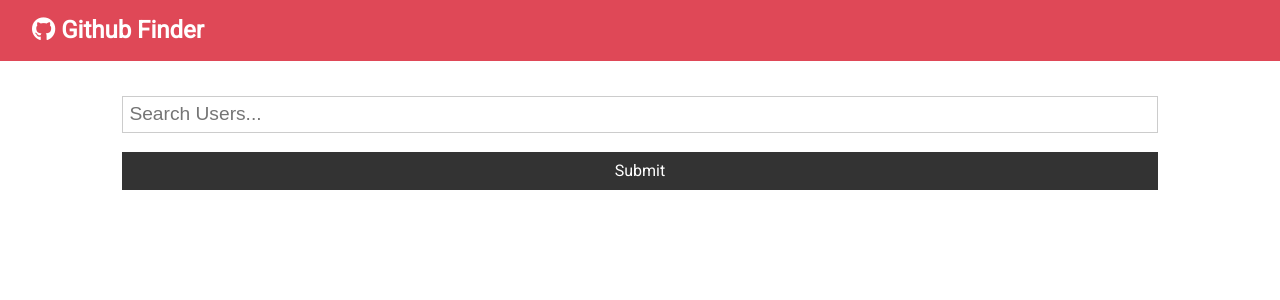
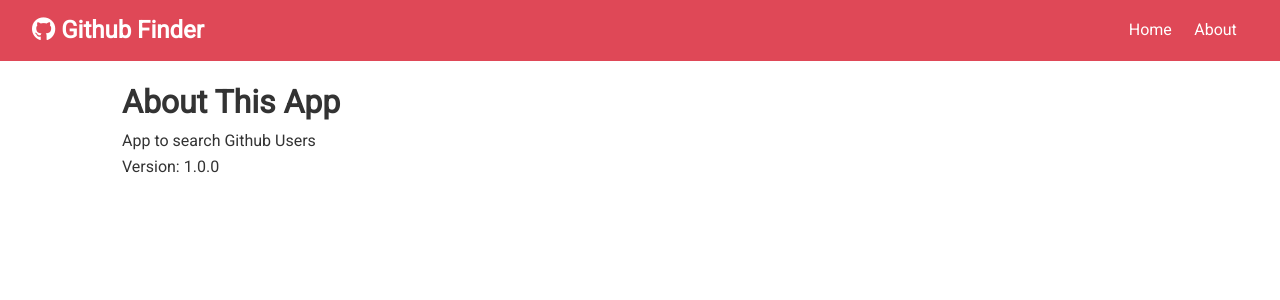
Before and after one commit to BenWe/github-finder, a React (Create React App) app: page /about in a window 1280 px wide. Shown: the top 300 px of the page. Built offline with nearby package versions, Linux system fonts and the light colour scheme.

Commit message:
Move to React Router
Signed-off-by: Ben Werling <ben.werling@googlemail.com>

```diff
--- a/package.json
+++ b/package.json
@@ -10,9 +10,11 @@
     "@types/node": "^14.11.2",
     "@types/react": "^16.9.49",
     "@types/react-dom": "^16.9.8",
+    "@types/react-router-dom": "^5.1.5",
     "axios": "^0.20.0",
     "react": "^16.13.1",
     "react-dom": "^16.13.1",
+    "react-router-dom": "^5.2.0",
     "react-scripts": "3.4.3",
     "typescript": "^4.0.3"
   },
--- a/src/App.tsx
+++ b/src/App.tsx
@@ -1,8 +1,11 @@
 import axios from "axios";
 
-import React, { Component } from "react";
+import React, { Component, Fragment } from "react";
+import { BrowserRouter as Router, Switch, Route } from "react-router-dom";
+
 import Navbar from "./components/layout/Navbar";
 import Alert from "./components/layout/Alert";
+import About from "./components/pages/About";
 import Search from "./components/users/Search";
 import Users from "./components/users/Users";
 import IAlert from "./models/IAlert";
@@ -48,10 +51,17 @@ class App extends Component<Props, State> {
     const { users, isLoading }: State = this.state;
 
     return (
+      <Router>
         <div className="App">
           <Navbar />
           <div className="container">
             <Alert alert={this.state.alert} />
+            <Switch>
+              <Route
+                exact
+                path="/"
+                render={() => (
+                  <Fragment>
                     <Search
                       searchUsers={this.searchUsers}
                       clearUsers={this.clearUsers}
@@ -59,8 +69,14 @@ class App extends Component<Props, State> {
                       setAlert={this.setAlert}
                     />
                     <Users users={users} isLoading={isLoading} />
+                  </Fragment>
+                )}
+              />
+              <Route exact path="/about" component={About} />
+            </Switch>
           </div>
         </div>
+      </Router>
     );
   }
 }
--- a/src/components/layout/Navbar.tsx
+++ b/src/components/layout/Navbar.tsx
@@ -1,4 +1,5 @@
 import React from "react";
+import { Link } from "react-router-dom";
 
 interface Props {
   title: string;
@@ -11,6 +12,14 @@ const Navbar = ({ iconString, title }: Props) => {
       <h1>
         <i className={iconString} /> {title}
       </h1>
+      <ul>
+        <li>
+          <Link to="/">Home</Link>
+        </li>
+        <li>
+          <Link to="/about">About</Link>
+        </li>
+      </ul>
     </nav>
   );
 };
--- /dev/null
+++ b/src/components/pages/About.tsx
@@ -0,0 +1,13 @@
+import React, { Fragment } from "react";
+
+const About = () => {
+  return (
+    <Fragment>
+      <h1>About This App</h1>
+      <p>App to search Github Users</p>
+      <p>Version: 1.0.0</p>
+    </Fragment>
+  );
+};
+
+export default About;
```
Also changed, not shown: 1 other file (tests, documents, lock files or other folders). Lines whose indentation alone changed are shown as unchanged.
